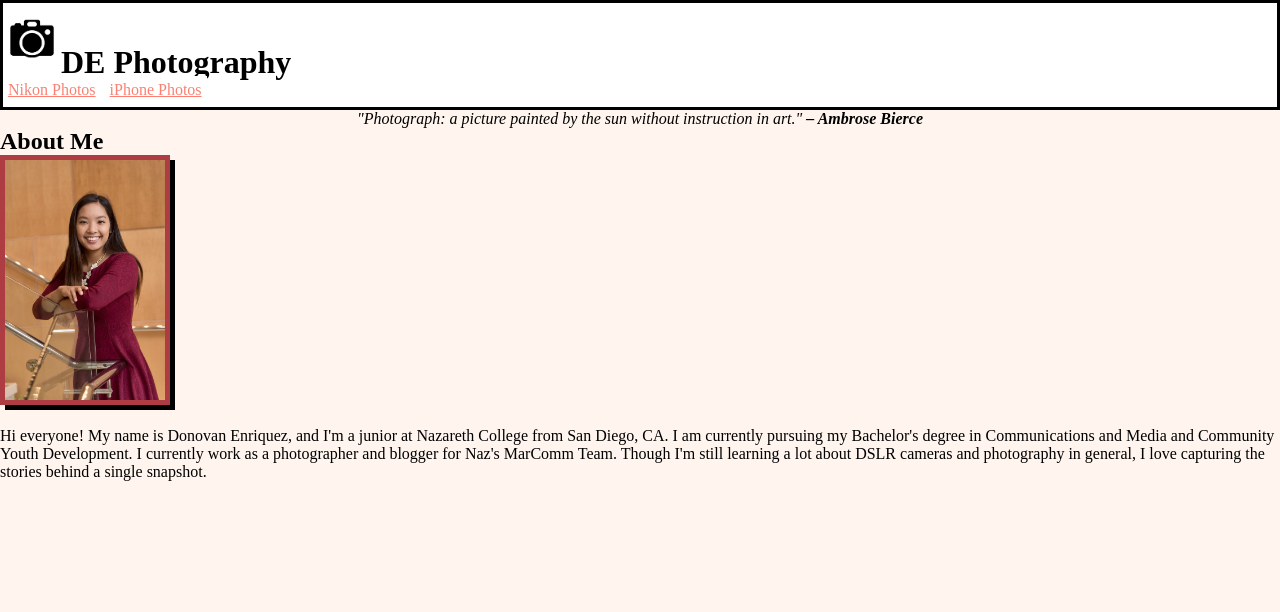
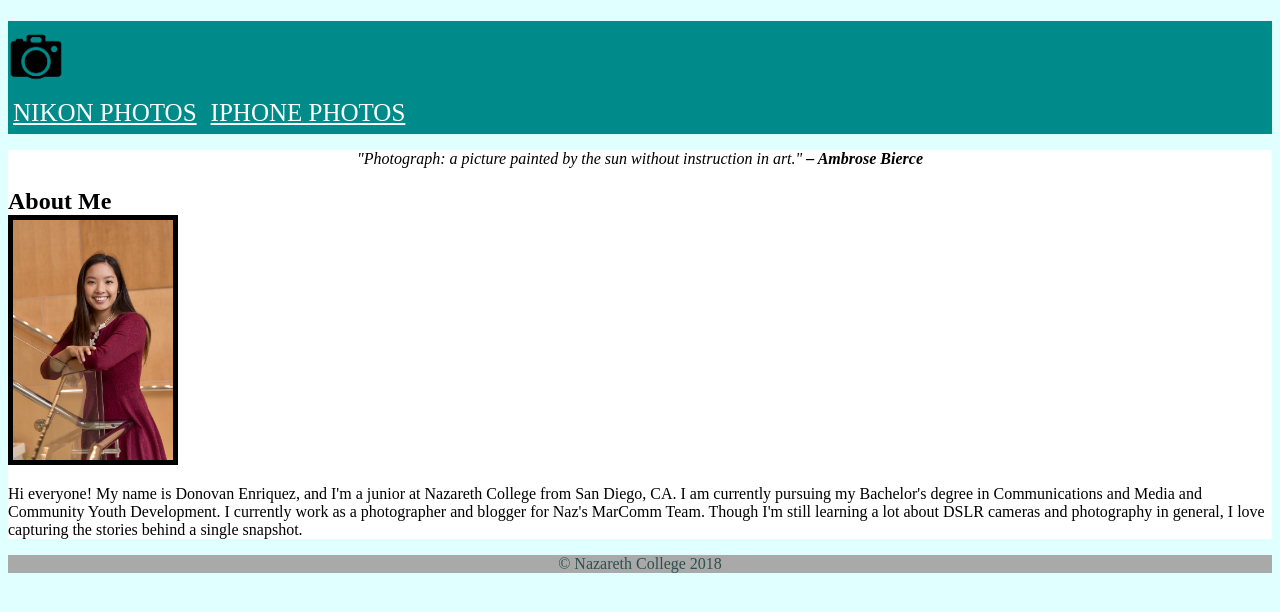
Before and after one commit to denriqu3/assignment3, a plain HTML site: page Index.html in a window 1280 px wide. Drawn offline with Linux system fonts and the light colour scheme.

Commit message:
blue div

```diff
--- a/Index.html
+++ b/Index.html
@@ -9,21 +9,31 @@
 
 <body>
     <header>
-        <h1><a href="Index.html"><img src="Images/logo.png" alt="camera logo" height="70" style="border-color: white;"></a>DE Photography</h1>
-        <nav>
-            <a href="Nikon%20Photos.html" class="links">Nikon Photos</a>
-            <a href="iPhone%20Photos.html" class="links">iPhone Photos</a>
-        </nav>
+        <div>
+            <h1><a href="Index.html"><img src="Images/logo.png" alt="camera logo" height="70" id="logo"></a></h1>
+        </div>
+        <div>
+            <nav>
+                <a href="Nikon%20Photos.html" class="links">NIKON PHOTOS</a>
+                <a href="iPhone%20Photos.html" class="links">IPHONE PHOTOS</a>
+            </nav>
+        </div>
     </header>
     <main>
-        <p style="text-align: center; font-family: serif;"><em>"Photograph: a picture painted by the sun without instruction in art." <strong>– Ambrose Bierce</strong></em></p>
-        <h2>About Me</h2>
-        <img src="Images/portrait.jpg" alt="Picture of Dono" height="250" id="special-image">
-        <br>
-        <br>
-        <p>Hi everyone! My name is Donovan Enriquez, and I'm a junior at Nazareth College from San Diego, CA. I am currently pursuing my Bachelor's degree in Communications and Media and Community Youth Development. I currently work as a photographer and blogger for Naz's MarComm Team. Though I'm still learning a lot about DSLR cameras and photography in general, I love capturing the stories behind a single snapshot.</p>
+        <div>
+            <p style="text-align: center; font-family: serif;"><em>"Photograph: a picture painted by the sun without instruction in art." <strong>– Ambrose Bierce</strong></em></p>
+        </div>
+        <div>
+            <h2>About Me</h2>
+            <div><img src="Images/portrait.jpg" alt="Picture of Dono" height="250"></div>
+            <div>
+                <p>Hi everyone! My name is Donovan Enriquez, and I'm a junior at Nazareth College from San Diego, CA. I am currently pursuing my Bachelor's degree in Communications and Media and Community Youth Development. I currently work as a photographer and blogger for Naz's MarComm Team. Though I'm still learning a lot about DSLR cameras and photography in general, I love capturing the stories behind a single snapshot.</p>
+            </div>
+        </div>
     </main>
-    <footer></footer>
+    <footer>
+        <p style="text-align: center; color: darkslategrey;">&copy; Nazareth College 2018</p>
+    </footer>
 </body>
 
 </html>
--- a/css/styles.css
+++ b/css/styles.css
@@ -1,56 +1,47 @@
 html {
-    background-color: seashell;
+    background-color: lightcyan;
     font-family: serif;
 }
 
 * {
     box-sizing: border-box;
-    margin: 0;
+    margin-bottom: inherit
 }
 
 header {
-    height: 110px;
-    border-color: black;
-    border: solid;
+    background-color: darkcyan;
+    padding-bottom: 7px;
+}
+
+main {
     background-color: white;
+}
+
+footer {
+    background-color: darkgray;
 }
 
 img {
     border-style: solid;
     border-width: 5px;
-    border-color: salmon;
+    border-color: black;
 }
 
 .links {
-    color: salmon;
-
-    background-color: white;
     padding: 5px;
+    font-size: 25px;
+    color: white
 }
 
-#special-image {
+
+
+/*#special-image {
     box-shadow: #000000 5px 5px;
     border-color: #ad3d42;
-}
+}*/
 
 #logo
 {
-
+    border: none;
+    color: white;
 }
-
-.pics img {
-    padding: 1em;
-    margin: 1em;
-    height: auto;
-    width: 150px;
-    margin: 0;
-    overflow: hidden;
-    opacity: 0.7;
-    transform: scale(1.15);
-    transition: transform 0.5s, opacity 0.5s;
-}
-
-.pics img:hover {
-    opacity: 1;
-    transform: scale(1.03);
-}
```
Also changed, not shown: Nikon Photos.html (+12 -5 lines), iPhone Photos.html (+12 -4 lines).
